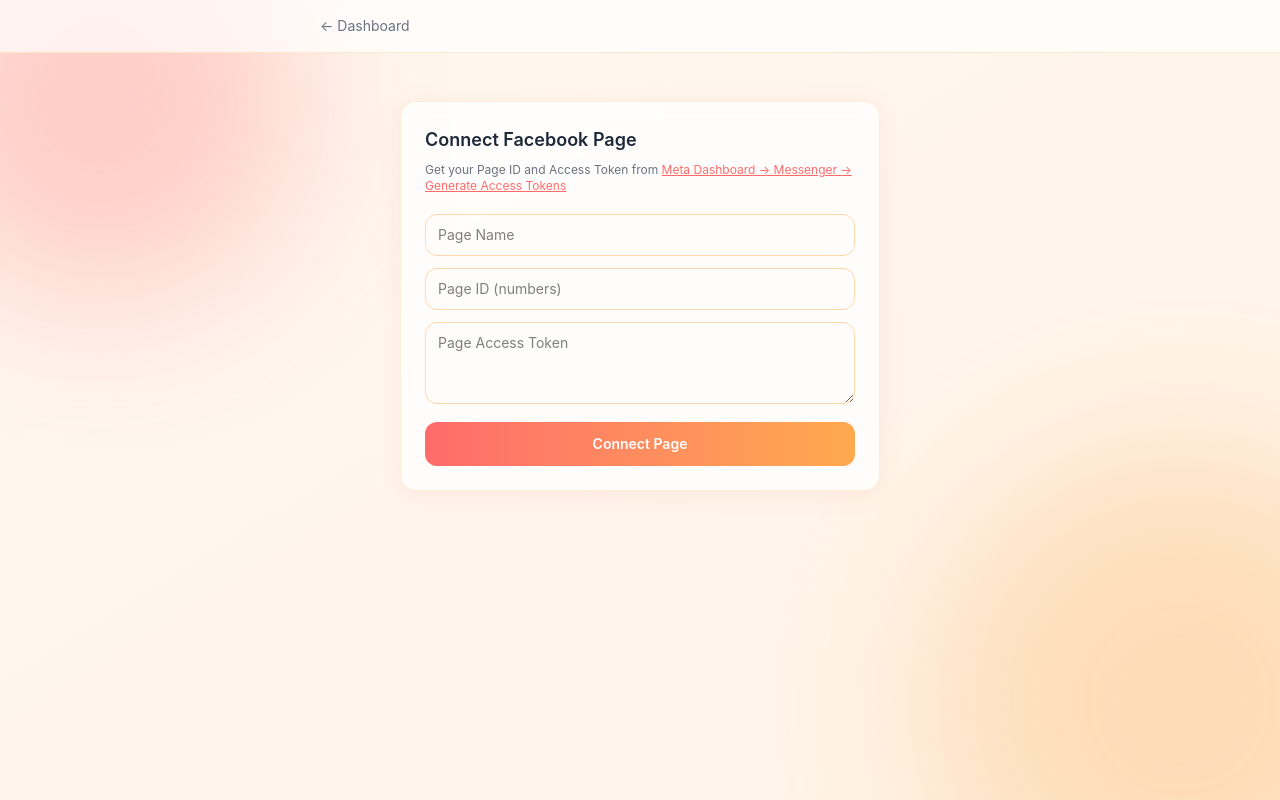
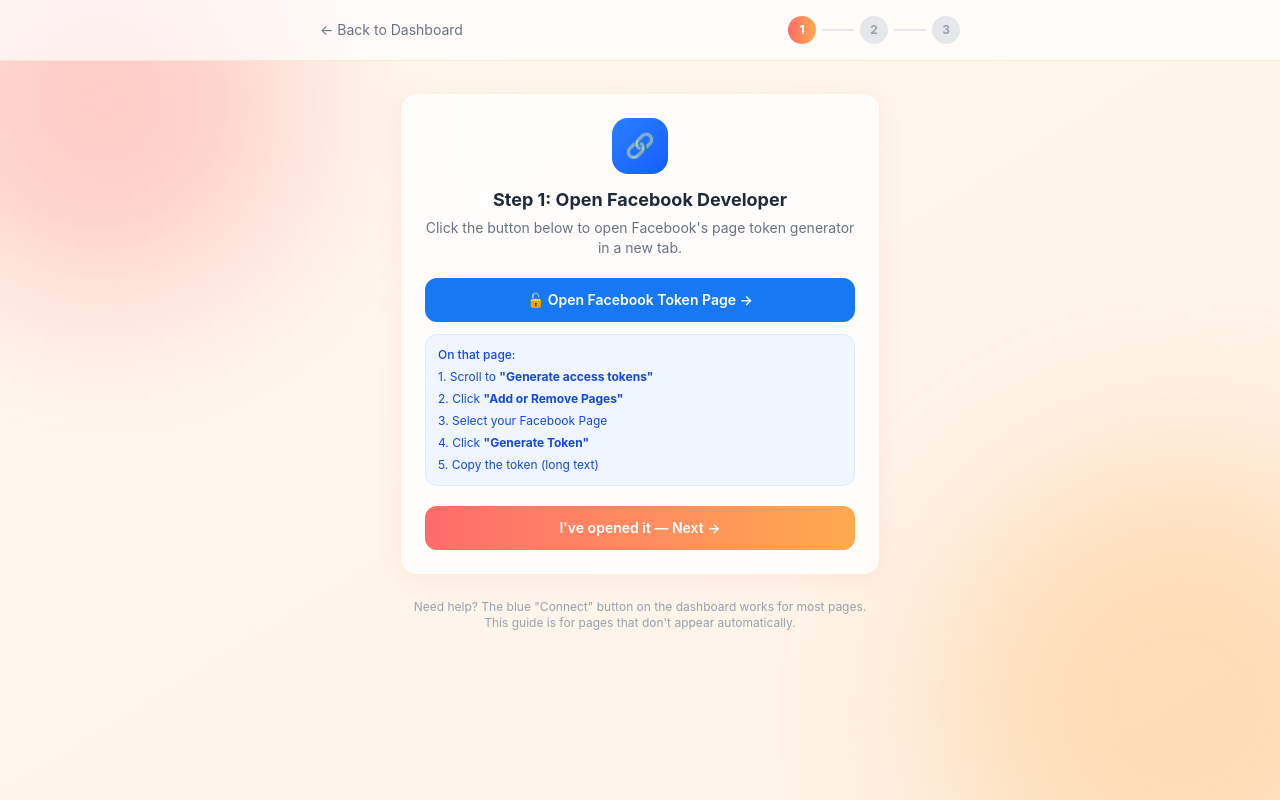
Before and after one commit to jsvlog/ai-messenger, a Next.js app: page /dashboard/connect in a window 1280 px wide. Built offline with nearby package versions, Linux system fonts and the light colour scheme; no server answers.

Commit message:
Redesign manual connect as 3-step guided wizard with visual instructions

```diff
--- a/src/app/dashboard/connect/page.tsx
+++ b/src/app/dashboard/connect/page.tsx
@@ -5,6 +5,7 @@
 import Link from 'next/link';
 
 export default function ConnectPage() {
+  const [step, setStep] = useState(1);
   const [pageId, setPageId] = useState('');
   const [pageName, setPageName] = useState('');
   const [accessToken, setAccessToken] = useState('');
@@ -14,7 +15,7 @@
 
   const handleConnect = async () => {
     if (!pageId || !pageName || !accessToken) {
-      setMessage('❌ All fields required.');
+      setMessage('❌ All fields are required.');
       return;
     }
     setLoading(true);
@@ -36,7 +37,7 @@
 
       if (error) throw error;
       setMessage('✅ Connected! Redirecting...');
-      setTimeout(() => router.push('/dashboard'), 1000);
+      setTimeout(() => router.push('/dashboard'), 1500);
     } catch (e: any) {
       setMessage(`❌ ${e?.message || 'Failed'}`);
     }
@@ -45,28 +46,138 @@
 
   return (
     <div className="min-h-screen bg-gradient-to-br from-[#fef9f0] via-[#fff5eb] to-[#fef3e6]">
-      <header className="border-b border-orange-200/50 bg-white/70 backdrop-blur-sm">
+      <header className="border-b border-orange-200/50 bg-white/70 backdrop-blur-sm sticky top-0 z-50">
         <div className="max-w-2xl mx-auto px-4 py-4 flex items-center justify-between">
-          <Link href="/dashboard" className="text-sm text-gray-500 hover:text-[#ff6b6b]">← Dashboard</Link>
+          <Link href="/dashboard" className="text-sm text-gray-500 hover:text-[#ff6b6b]">← Back to Dashboard</Link>
+          <div className="flex items-center gap-1.5">
+            <div className={`w-7 h-7 rounded-full flex items-center justify-center text-xs font-bold ${step >= 1 ? 'bg-gradient-to-r from-[#ff6b6b] to-[#ffa94d] text-white' : 'bg-gray-200 text-gray-400'}`}>1</div>
+            <div className={`w-8 h-0.5 ${step >= 2 ? 'bg-[#ffa94d]' : 'bg-gray-200'}`} />
+            <div className={`w-7 h-7 rounded-full flex items-center justify-center text-xs font-bold ${step >= 2 ? 'bg-gradient-to-r from-[#ff6b6b] to-[#ffa94d] text-white' : 'bg-gray-200 text-gray-400'}`}>2</div>
+            <div className={`w-8 h-0.5 ${step >= 3 ? 'bg-[#ffa94d]' : 'bg-gray-200'}`} />
+            <div className={`w-7 h-7 rounded-full flex items-center justify-center text-xs font-bold ${step >= 3 ? 'bg-gradient-to-r from-[#ff6b6b] to-[#ffa94d] text-white' : 'bg-gray-200 text-gray-400'}`}>3</div>
+          </div>
         </div>
       </header>
-      <main className="max-w-lg mx-auto px-4 py-12">
-        <div className="warm-card p-6">
-          <h2 className="text-lg font-semibold text-gray-800 mb-2">Connect Facebook Page</h2>
-          <p className="text-xs text-gray-500 mb-5">
-            Get your Page ID and Access Token from{' '}
-            <a href="https://developers.facebook.com/apps/2093101957935499/messenger" target="_blank" rel="noopener noreferrer" className="text-[#ff6b6b] underline">Meta Dashboard → Messenger → Generate Access Tokens</a>
-          </p>
-          <div className="space-y-3">
-            <input type="text" value={pageName} onChange={(e) => setPageName(e.target.value)} placeholder="Page Name" className="w-full px-3 py-2.5 rounded-xl border border-orange-200 text-sm focus:outline-none focus:ring-2 focus:ring-orange-400/50" />
-            <input type="text" value={pageId} onChange={(e) => setPageId(e.target.value)} placeholder="Page ID (numbers)" className="w-full px-3 py-2.5 rounded-xl border border-orange-200 text-sm focus:outline-none focus:ring-2 focus:ring-orange-400/50" />
-            <textarea value={accessToken} onChange={(e) => setAccessToken(e.target.value)} placeholder="Page Access Token" rows={3} className="w-full px-3 py-2.5 rounded-xl border border-orange-200 text-sm focus:outline-none focus:ring-2 focus:ring-orange-400/50 resize-y" />
-            <button onClick={handleConnect} disabled={loading} className="w-full py-3 rounded-xl bg-gradient-to-r from-[#ff6b6b] to-[#ffa94d] text-white font-semibold text-sm hover:shadow-lg transition-all disabled:opacity-50">
-              {loading ? 'Connecting...' : 'Connect Page'}
+
+      <main className="max-w-lg mx-auto px-4 py-8">
+        {/* Step 1: Open Meta Dashboard */}
+        {step === 1 && (
+          <div className="warm-card p-6 fade-in">
+            <div className="text-center mb-5">
+              <div className="w-14 h-14 mx-auto rounded-2xl bg-gradient-to-br from-blue-500 to-blue-600 flex items-center justify-center text-2xl mb-3">🔗</div>
+              <h2 className="text-lg font-bold text-gray-800">Step 1: Open Facebook Developer</h2>
+              <p className="text-sm text-gray-500 mt-1">Click the button below to open Facebook's page token generator in a new tab.</p>
+            </div>
+
+            <a
+              href="https://developers.facebook.com/apps/2093101957935499/messenger"
+              target="_blank"
+              rel="noopener noreferrer"
+              className="block w-full py-3 rounded-xl bg-[#1877f2] text-white font-semibold text-center text-sm hover:bg-[#1465d8] transition-colors mb-3"
+            >
+              🔓 Open Facebook Token Page →
+            </a>
+
+            <div className="p-3 rounded-xl bg-blue-50 border border-blue-100 text-xs text-blue-700 space-y-1.5">
+              <p className="font-medium">On that page:</p>
+              <p>1. Scroll to <strong>"Generate access tokens"</strong></p>
+              <p>2. Click <strong>"Add or Remove Pages"</strong></p>
+              <p>3. Select your Facebook Page</p>
+              <p>4. Click <strong>"Generate Token"</strong></p>
+              <p>5. Copy the token (long text)</p>
+            </div>
+
+            <button
+              onClick={() => setStep(2)}
+              className="w-full mt-5 py-3 rounded-xl bg-gradient-to-r from-[#ff6b6b] to-[#ffa94d] text-white font-semibold text-sm hover:shadow-lg transition-all"
+            >
+              I've opened it — Next →
             </button>
           </div>
-          {message && <p className={`mt-4 text-sm text-center ${message.startsWith('✅') ? 'text-green-600' : 'text-red-500'}`}>{message}</p>}
-        </div>
+        )}
+
+        {/* Step 2: Copy Page ID + Token */}
+        {step === 2 && (
+          <div className="warm-card p-6 fade-in">
+            <div className="text-center mb-5">
+              <div className="w-14 h-14 mx-auto rounded-2xl bg-gradient-to-br from-amber-400 to-orange-500 flex items-center justify-center text-2xl mb-3">📋</div>
+              <h2 className="text-lg font-bold text-gray-800">Step 2: Copy Your Page Info</h2>
+              <p className="text-sm text-gray-500 mt-1">You need 3 things from the Facebook page you just opened.</p>
+            </div>
+
+            <div className="space-y-3 mb-5">
+              <div className="flex gap-3 items-start">
+                <div className="w-6 h-6 rounded-full bg-[#ff6b6b] text-white text-xs font-bold flex items-center justify-center flex-shrink-0 mt-0.5">1</div>
+                <div className="text-xs text-gray-600">
+                  <p className="font-medium text-gray-800">Page Name</p>
+                  <p>The name of your Facebook Page (e.g. "JS Money Vlog")</p>
+                </div>
+              </div>
+              <div className="flex gap-3 items-start">
+                <div className="w-6 h-6 rounded-full bg-[#ffa94d] text-white text-xs font-bold flex items-center justify-center flex-shrink-0 mt-0.5">2</div>
+                <div className="text-xs text-gray-600">
+                  <p className="font-medium text-gray-800">Page ID</p>
+                  <p>A number like "362708643591426" — shown next to your page name</p>
+                </div>
+              </div>
+              <div className="flex gap-3 items-start">
+                <div className="w-6 h-6 rounded-full bg-green-500 text-white text-xs font-bold flex items-center justify-center flex-shrink-0 mt-0.5">3</div>
+                <div className="text-xs text-gray-600">
+                  <p className="font-medium text-gray-800">Page Access Token</p>
+                  <p>Click "Generate Token" → copy the long string that appears</p>
+                </div>
+              </div>
+            </div>
+
+            <div className="flex gap-2">
+              <button onClick={() => setStep(1)} className="px-4 py-3 rounded-xl bg-gray-100 text-gray-500 text-sm font-medium hover:bg-gray-200">← Back</button>
+              <button onClick={() => setStep(3)} className="flex-1 py-3 rounded-xl bg-gradient-to-r from-[#ff6b6b] to-[#ffa94d] text-white font-semibold text-sm hover:shadow-lg transition-all">
+                I have all 3 — Next →
+              </button>
+            </div>
+          </div>
+        )}
+
+        {/* Step 3: Paste and Connect */}
+        {step === 3 && (
+          <div className="warm-card p-6 fade-in">
+            <div className="text-center mb-5">
+              <div className="w-14 h-14 mx-auto rounded-2xl bg-gradient-to-br from-green-400 to-green-600 flex items-center justify-center text-2xl mb-3">✅</div>
+              <h2 className="text-lg font-bold text-gray-800">Step 3: Paste & Connect</h2>
+              <p className="text-sm text-gray-500 mt-1">Almost done! Paste your page info below.</p>
+            </div>
+
+            <div className="space-y-3">
+              <div>
+                <label className="text-xs font-medium text-gray-600 mb-1 block">📄 Page Name</label>
+                <input type="text" value={pageName} onChange={(e) => setPageName(e.target.value)} placeholder="e.g. JS Money Vlog" className="w-full px-3 py-2.5 rounded-xl border border-orange-200 text-sm focus:outline-none focus:ring-2 focus:ring-orange-400/50" />
+              </div>
+              <div>
+                <label className="text-xs font-medium text-gray-600 mb-1 block">🔢 Page ID</label>
+                <input type="text" value={pageId} onChange={(e) => setPageId(e.target.value)} placeholder="e.g. 362708643591426" className="w-full px-3 py-2.5 rounded-xl border border-orange-200 text-sm focus:outline-none focus:ring-2 focus:ring-orange-400/50" />
+              </div>
+              <div>
+                <label className="text-xs font-medium text-gray-600 mb-1 block">🔑 Access Token</label>
+                <textarea value={accessToken} onChange={(e) => setAccessToken(e.target.value)} placeholder="Paste the long token here..." rows={3} className="w-full px-3 py-2.5 rounded-xl border border-orange-200 text-sm focus:outline-none focus:ring-2 focus:ring-orange-400/50 resize-y" />
+              </div>
+            </div>
+
+            {message && <p className={`mt-3 text-sm text-center ${message.startsWith('✅') ? 'text-green-600' : 'text-red-500'}`}>{message}</p>}
+
+            <div className="flex gap-2 mt-5">
+              <button onClick={() => setStep(2)} className="px-4 py-3 rounded-xl bg-gray-100 text-gray-500 text-sm font-medium hover:bg-gray-200">← Back</button>
+              <button onClick={handleConnect} disabled={loading} className="flex-1 py-3 rounded-xl bg-gradient-to-r from-[#ff6b6b] to-[#ffa94d] text-white font-semibold text-sm hover:shadow-lg transition-all disabled:opacity-50">
+                {loading ? 'Connecting...' : '🔗 Connect My Page'}
+              </button>
+            </div>
+          </div>
+        )}
+
+        {/* Help text */}
+        <p className="text-center text-xs text-gray-400 mt-6">
+          Need help? The blue "Connect" button on the dashboard works for most pages.<br/>
+          This guide is for pages that don't appear automatically.
+        </p>
       </main>
     </div>
   );
```
